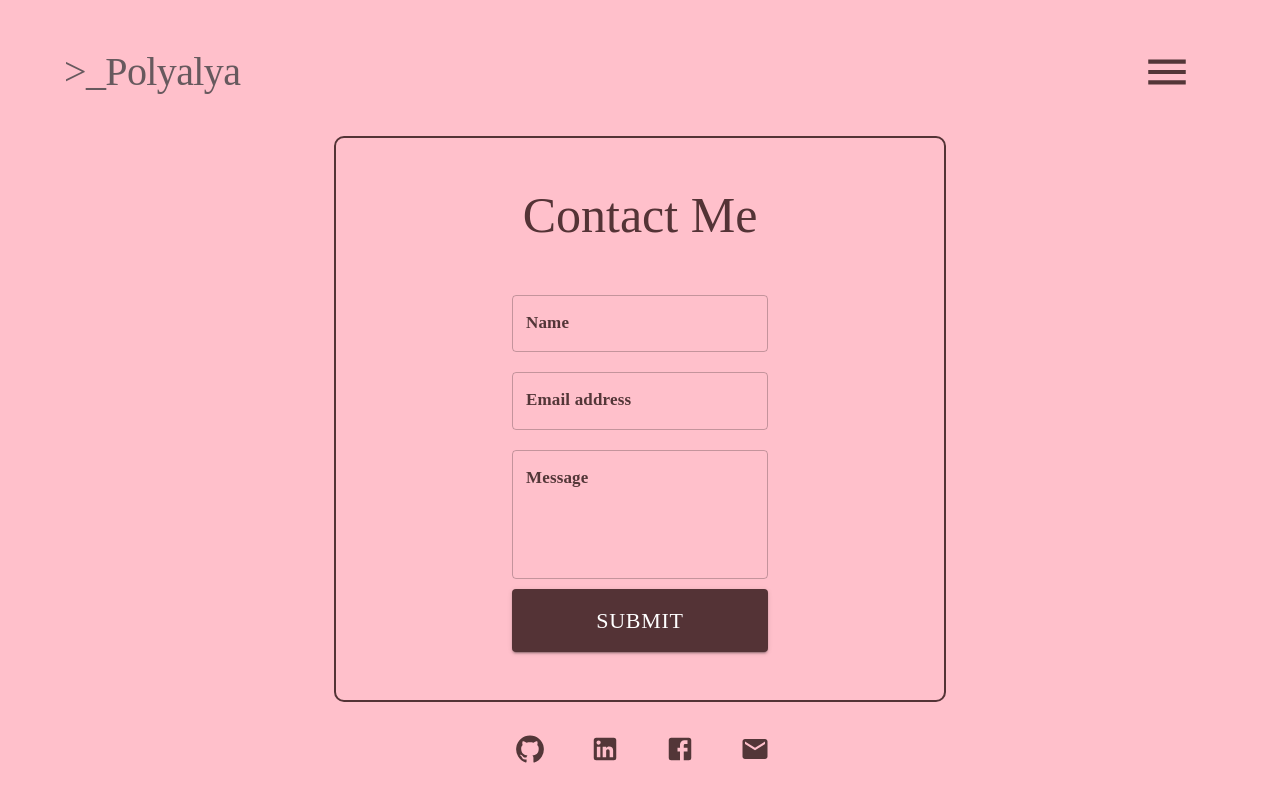
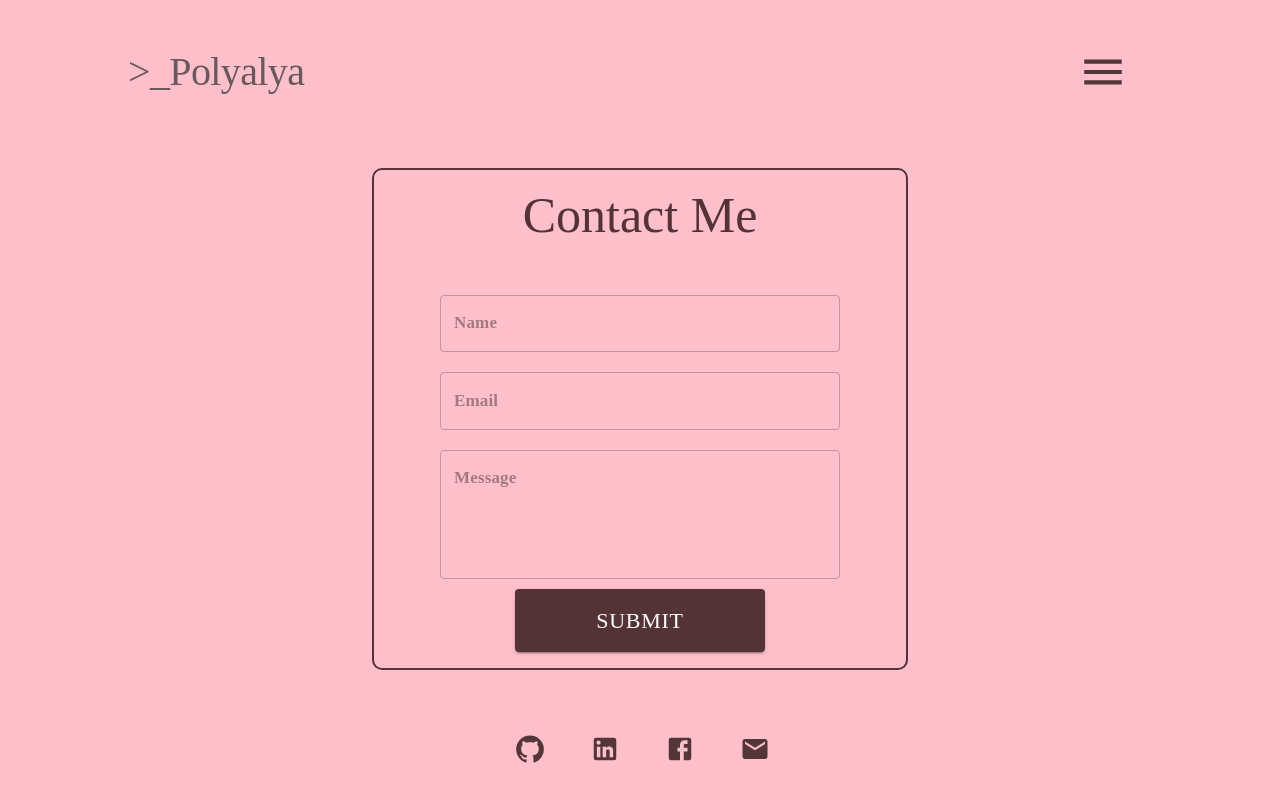
Before and after one commit to polyalyameow/Portfolio, a React (Vite) app: page /contacts in a window 1280 px wide. Built offline with nearby package versions, Linux system fonts and the light colour scheme; a web font is replaced by a local one.

Commit message:
form validation added

```diff
--- a/package.json
+++ b/package.json
@@ -12,6 +12,7 @@
   "dependencies": {
     "react": "^18.2.0",
     "react-dom": "^18.2.0",
+    "react-hook-form": "^7.47.0",
     "react-icons": "^4.11.0",
     "react-router-dom": "^6.16.0",
     "react-scroll-into-view": "^2.0.2",
--- a/src/components/Contacts/Contacts.tsx
+++ b/src/components/Contacts/Contacts.tsx
@@ -1,82 +1,164 @@
-import {useState} from 'react'
+import { useState } from "react";
+import { useForm } from "react-hook-form";
 
-import "./Modal.css"
+import "./Modal.css";
 
-import Box from '@mui/material/Box';
+import Box from "@mui/material/Box";
 import Stack from "@mui/material/Stack";
 import TextField from "@mui/material/TextField";
 import Typography from "@mui/material/Typography";
-import Button from '@mui/material/Button';
-import Modal from '@mui/material/Modal';
-import SentimentSatisfiedAltIcon from '@mui/icons-material/SentimentSatisfiedAlt';
-
+import Button from "@mui/material/Button";
+import Modal from "@mui/material/Modal";
+import SentimentSatisfiedAltIcon from "@mui/icons-material/SentimentSatisfiedAlt";
 
 const Contacts = () => {
-
   const [open, setOpen] = useState(false);
   const handleOpen = () => setOpen(true);
   const handleClose = () => setOpen(false);
 
+  const [submitted, setSubmitted] = useState(false)
+
   const [user, setUser] = useState({
-    name: '',
-    email: '',
-    message: ''
+    name: "",
+    email: "",
+    message: "",
   });
 
-  // prevent reload of the page
-  const submitForm = (e) => {
-    e.preventDefault();
+  const {
+    register,
+    handleSubmit,
+    formState: { errors },
+  } = useForm();
+
+
+  const cleanForm = () => {
+    setUser(() => ({
+      ...user,
+      name: "",
+      email: "",
+      message: "",
+    }));
+  };
+
+  const onSubmit = (data) => {
 
     console.log(user);
+    setSubmitted(true)
 
-  }
-
-  const cleanForm = () => {
-    setUser({
-      name: "",
-      email: "",
-      message: ""
-    })
-  }
-
-
+  };
 
   return (
     <>
-    <Stack sx={{border:"2px solid #543336", width: "40%", alignItems:"center", borderRadius: "10px", p:"3rem"}}>
-      <Typography variant="h3" component="h3" sx={{ justifyContent: "center", marginBottom:"40px" }}>
+      <form  onSubmit={handleSubmit(onSubmit)}>
+        <Stack
+          sx={{
+            border: "2px solid #543336",
+            width: "500px",
+            alignItems: "center",
+            justifyContent:"center",
+            borderRadius: "10px",
+            p: "1rem",
+          }}
+        >
+          <Typography
+            variant="h3"
+            component="h3"
+            sx={{ justifyContent: "center", marginBottom: "40px" }}
+          >
             Contact Me
           </Typography>
-        <TextField label="Name" sx={{ margin: "10px", width: "50%"}} onChange={(e) => {
-                   setUser((user) => ({
+          <Box sx={{  margin: "10px auto 10px auto", width: "400px" }}>
+            <TextField
+            sx={{width: "100%"}}
+              autoComplete="off"
+              {...register("name", { required: true, pattern: /^[A-Za-z]+$/i })}
+              placeholder="Name"
+              value={user.name}
+              onChange={(e) => {
+                setUser(() => ({
                   ...user,
                   name: e.target.value,
                 }));
-                  }}/>
-        <TextField label="Email address" sx={{ margin: "10px", width: "50%" }} onChange={(e) => {
-                   setUser((user) => ({
+              }}
+              />
+            {errors?.name?.type === "required" && (
+              <Typography>This field is required</Typography>
+            )}
+            {errors?.name?.type === "pattern" && (
+              <Typography>Alphabetical characters only</Typography>
+            )}
+          </Box>
+          <Box sx={{ margin: "10px auto 10px auto", width: "400px" }}>
+            <TextField
+            sx={{width: "100%"}}
+              autoComplete="new-off"
+              {...register("email", {
+                required: true,
+                pattern: /^[a-z0-9._%+-]+@[a-z0-9.-]+\.[a-z]{2,4}$/,
+              })}
+              placeholder="Email"
+              value={user.email}
+              onChange={(e) => {
+                setUser(() => ({
                   ...user,
                   email: e.target.value,
                 }));
-                  }}/>
+              }}
+            />
+            {errors?.email?.type === "required" && (
+              <Typography>This field is required</Typography>
+            )}
+            {errors?.email?.type === "pattern" && (
+              <Typography>Invalid email address</Typography>
+            )}
+          </Box>
+          <Box sx={{ margin: "10px auto 10px auto", width: "400px" }}>
             <TextField
-          id="outlined-multiline-static"
-          label="Message"
+            sx={{width: "100%"}}
             multiline
             rows={4}
-          sx={{ margin: "10px", width: "50%" }}
+              autoComplete="off"
+              {...register("message", { required: true })}
+              placeholder="Message"
+              value={user.message}
               onChange={(e) => {
-            setUser((user) => ({
+                setUser(() => ({
                   ...user,
                   message: e.target.value,
                 }));
               }}
             />
-      <Button variant="contained" sx={{width: "50%", padding:"15px", backgroundColor: "#543336", ":hover": {backgroundColor: "#67595E"}}} type="submit" onClick={(e) => {submitForm(e); handleOpen()}}><Typography variant="caption" sx={{fontSize:"22px", lineHeight: 1.5}}>SUBMIT</Typography></Button>
+            {errors?.message?.type === "required" && (
+              <Typography>This field is required</Typography>
+            )}
+          </Box>
+          <TextField autoComplete="on" style={{ display: 'none' }}
+          id="fake-hidden-input-to-stop-google-address-lookup"></TextField>
+          <Button
+          onClick={handleOpen}
+            variant="contained"
+            sx={{
+              width: "50%",
+              padding: "15px",
+              backgroundColor: "#543336",
+              ":hover": { backgroundColor: "#67595E" },
+            }}
+            type="submit"
+          >
+            <Typography
+              variant="caption"
+              sx={{ fontSize: "22px", lineHeight: 1.5 }}
+            >
+              SUBMIT
+            </Typography>
+          </Button>
         </Stack>
+
+        </form>
+        { submitted &&
         <Modal className='modal'
         open={open}
-        onClose={handleClose}
+        onClose={() => {handleClose(), cleanForm(), setSubmitted(false)}}
         aria-labelledby="modal-modal-title"
         aria-describedby="modal-modal-description">
 
@@ -90,6 +172,7 @@ const Contacts = () => {
           </Typography>
         </Box>
       </Modal>
+}
     </>
   );
 };
--- a/src/components/Content/Content.tsx
+++ b/src/components/Content/Content.tsx
@@ -16,16 +16,16 @@ const Content = () => {
 
   return (
 
-    <Box sx={{ display: "flex", flexDirection:"column", alignItems:"center", justifyContent: "center", padding: "3%"}}>
+    <Box sx={{ display: "flex", flexDirection:"column", alignItems:"center", justifyContent: "center", padding: "3%", height:"80%", flexWrap:'wrap'}}>
     <Box sx={{display: "flex", flexDirection:"row-reverse", justifyContent:"center", width: "80%", paddingTop: 5}}>
         <Avatar alt="Polyalya"
         src={avatar}
-        sx={{ width: 300, height: 300, border: "0.125rem solid #533638", padding: 1, marginLeft: 4 }}></Avatar>
+        sx={{ width: "18.75rem", height: "18.75rem", border: "0.125rem solid #533638", padding: 1, marginLeft: 4 }}></Avatar>
         <Box sx={{width: "54%", display: "flex", flexDirection:"column", marginRight: 3}}>
             <Typography variant="h2" component="h2">Hi! I’m Polly</Typography>
             <Typography variant="h3" component="h3" align="right" paddingTop={2} paddingBottom={3}>JUNIOR FRONT-END DEVELOPER</Typography>
-            <Typography variant="h4" component="h4" align="right">A stereotypical bookworm whose life has been completely changed by a wonderful world of IT</Typography>
-            <Button sx={{width:"40%", backgroundColor: "#533638", color: "#FFF", ":hover": {backgroundColor: "#67595E"}, alignSelf:"flex-end", marginTop:"1.25rem"}}><Link style={{textDecoration: "none"}} to="/projects"><Typography sx={{color:"white"}}>VIEW MY WORK HERE<span className="blink">_</span></Typography></Link></Button>
+            <Typography variant="h4" component="h4" align="right">A stereotypical bookworm and lifelong learner on my way to becoming a programming geek</Typography>
+            <Button sx={{width:"40%", backgroundColor: "#533638", color: "#FFF", ":hover": {backgroundColor: "#67595E"}, alignSelf:"flex-end", marginTop:"2rem"}}><Link style={{textDecoration: "none"}} to="/projects"><Typography sx={{color:"white"}}>VIEW MY WORK HERE<span className="blink">_</span></Typography></Link></Button>
         </Box>
 
     </Box>
--- a/src/components/NavBar/NavBar.tsx
+++ b/src/components/NavBar/NavBar.tsx
@@ -17,7 +17,7 @@ const NavBar = () => {
 
   return (
     <>
-      <Box sx={{ display: 'flex', flexDirection: 'row', justifyContent: 'space-between', width: '90%', height: '10%', marginTop: 4, marginBottom: 1}}>
+      <Box sx={{ display: 'flex', flexDirection: 'row', justifyContent: 'space-between', width: "80%", height: '10%', margin: "32px auto 8px auto"}}>
         <Box sx={{alignSelf: "center"}}>
           <Link to="/" style={{ textDecoration: 'none' }}><Typography variant="h1" component="h1" sx={{paddingTop:"0.625rem", paddingBottom:"0.625rem"}}>&#62;&#95;Polyalya</Typography></Link>
         </Box>
```
Also changed, not shown: 1 other file (tests, documents, lock files or other folders). Lines whose indentation alone changed are shown as unchanged.
